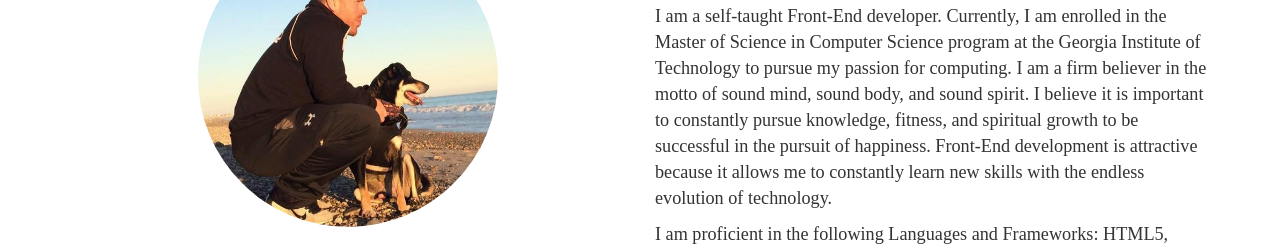
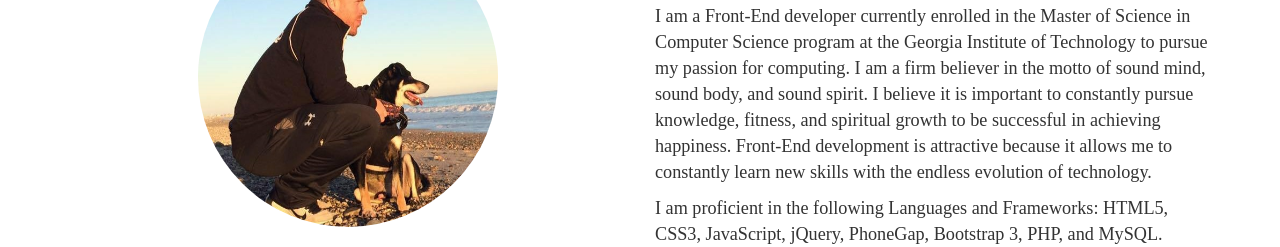
Before and after one commit to dozertdc/Portfolio, a plain HTML site: page index.html in a window 1280 px wide. Shown: the part 705-952 px from the top of the page. Drawn offline with nearby package versions, Linux system fonts and the light colour scheme; a web font is replaced by a local one.

Commit message:
Changed About Me
Changed Summary Slightly

```diff
--- a/index.html
+++ b/index.html
@@ -61,7 +61,7 @@
           </div><!--first column-->
           <div class="col-sm-6">
             <h3>Travis Cooper</h3>
-            <p>I am a self-taught Front-End developer. Currently, I am enrolled in the Master of Science in Computer Science program at the Georgia Institute of Technology to pursue my passion for computing. I am a firm believer in the motto of sound mind, sound body, and sound spirit. I believe it is important to constantly pursue knowledge, fitness, and spiritual growth to be successful in the pursuit of happiness. Front-End development is attractive because it allows me to constantly learn new skills with the endless evolution of technology.</p>
+            <p>I am a Front-End developer currently enrolled in the Master of Science in Computer Science program at the Georgia Institute of Technology to pursue my passion for computing. I am a firm believer in the motto of sound mind, sound body, and sound spirit. I believe it is important to constantly pursue knowledge, fitness, and spiritual growth to be successful in achieving happiness. Front-End development is attractive because it allows me to constantly learn new skills with the endless evolution of technology.</p>
             <p> I am proficient in the following Languages and Frameworks: HTML5, CSS3, JavaScript, jQuery, PhoneGap, Bootstrap 3, PHP, and MySQL. </p>
           </div><!--second column-->
         </div><!--aboutMe-->
```
